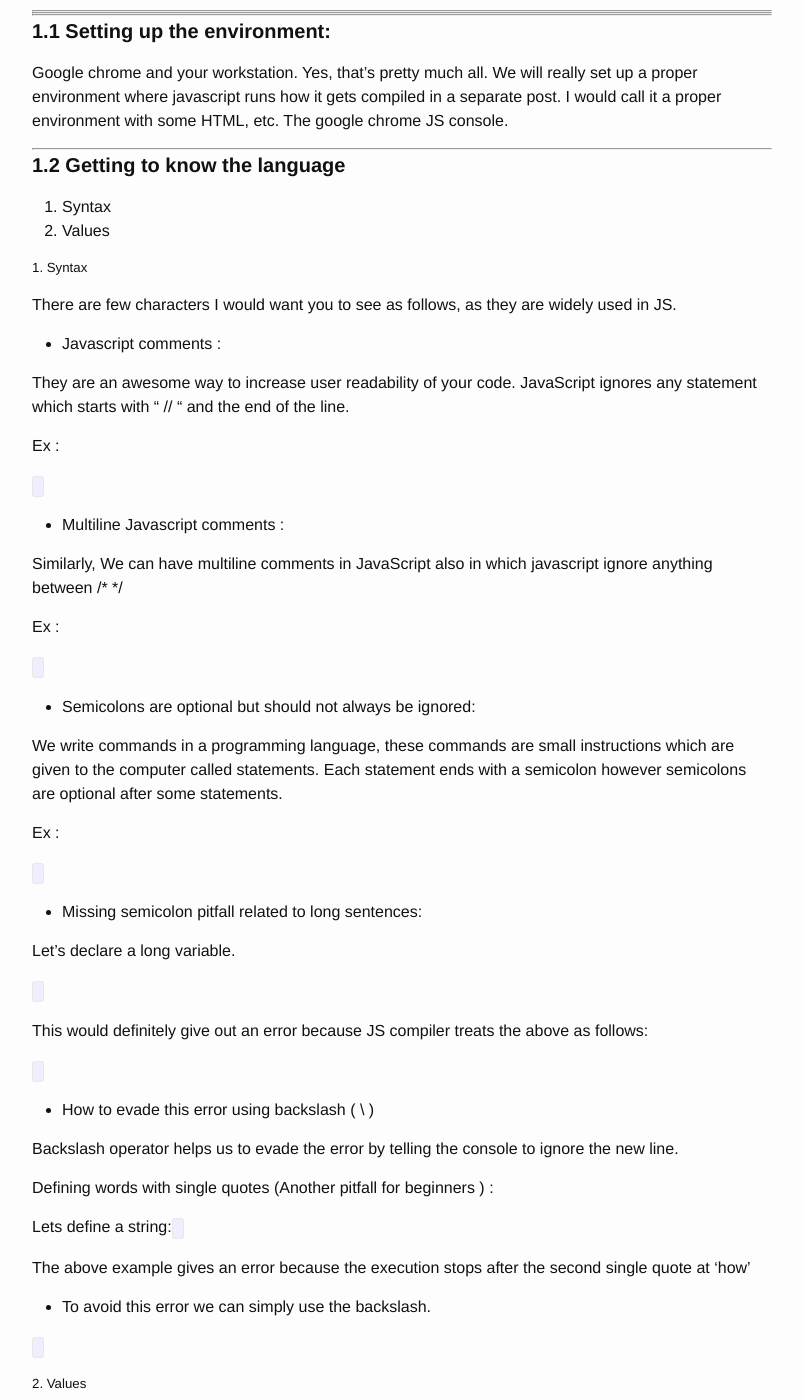
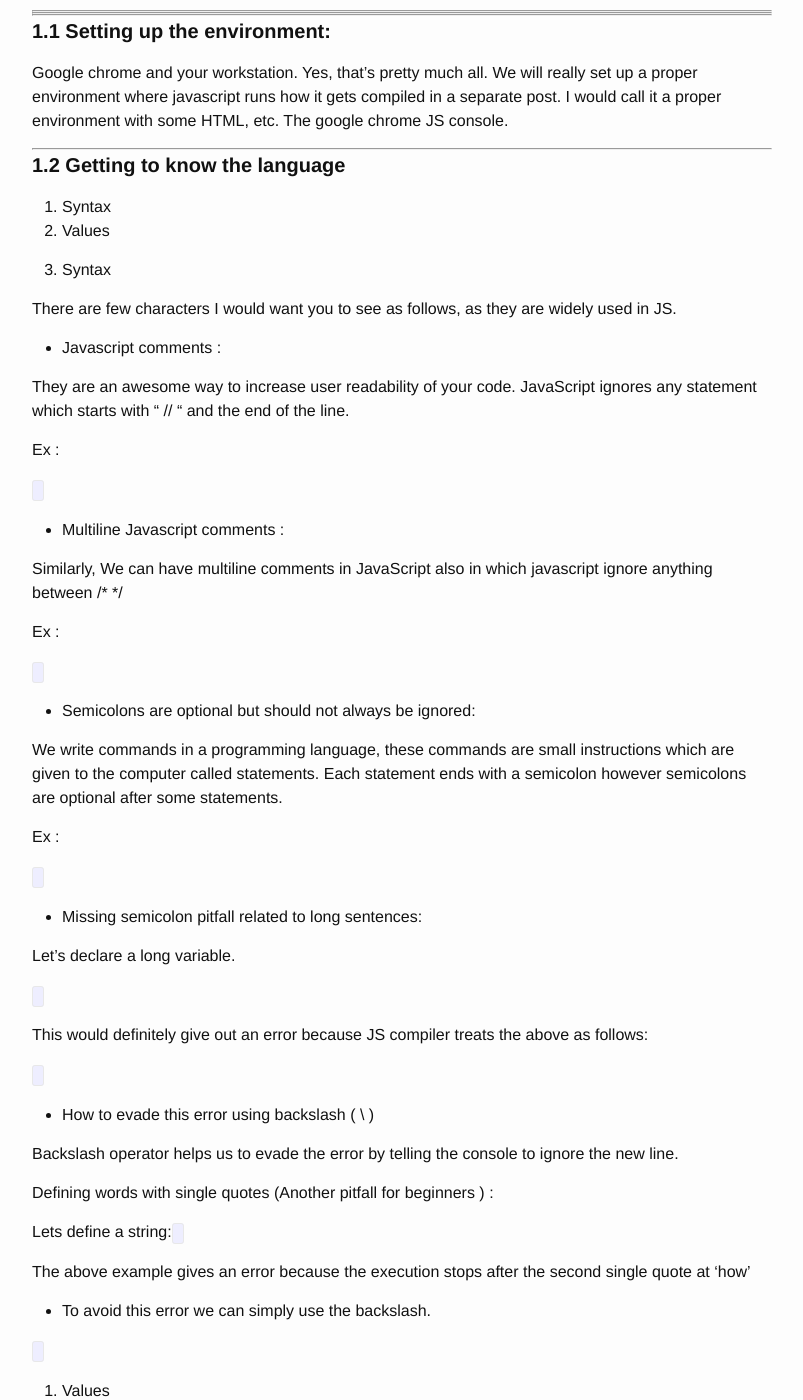
Before and after one commit to sagarmunjal/repo0001, a Jekyll site: the page built from _posts/2016-06-07-buckling-up.md, in a window 1280 px wide and 1400 px high, scrolled down 352 px. Shown: the whole window, without its empty margins (238-1041 px from the left). Built offline with Jekyll 4.4.1, drawn with Linux system fonts in a browser that asks for light colours; nearby versions of some CDN libraries; a script that is not in the unit is left out.

Commit message:
Updated 2016-06-07-buckling-up.md

```diff
--- a/_posts/2016-06-07-buckling-up.md
+++ b/_posts/2016-06-07-buckling-up.md
@@ -32,7 +32,7 @@ We will really set up a proper environment where javascript runs how it gets com
 2. Values
 
 
-##### 1. Syntax
+1. Syntax
 
 There are few characters I would want you to see as follows, as they are widely used in JS.
 
@@ -89,7 +89,7 @@ The above example gives an error because the execution stops after the second si
 
 <code data-gist-id="9fd0f90a822dc3660cb93703043ca1c6" data-gist-hide-footer="true" data-gist-line="26,29-30"></code>
 
-##### 2. Values
+2. Values
 
 ---
 ### **1.3 Program Structure: **
```
